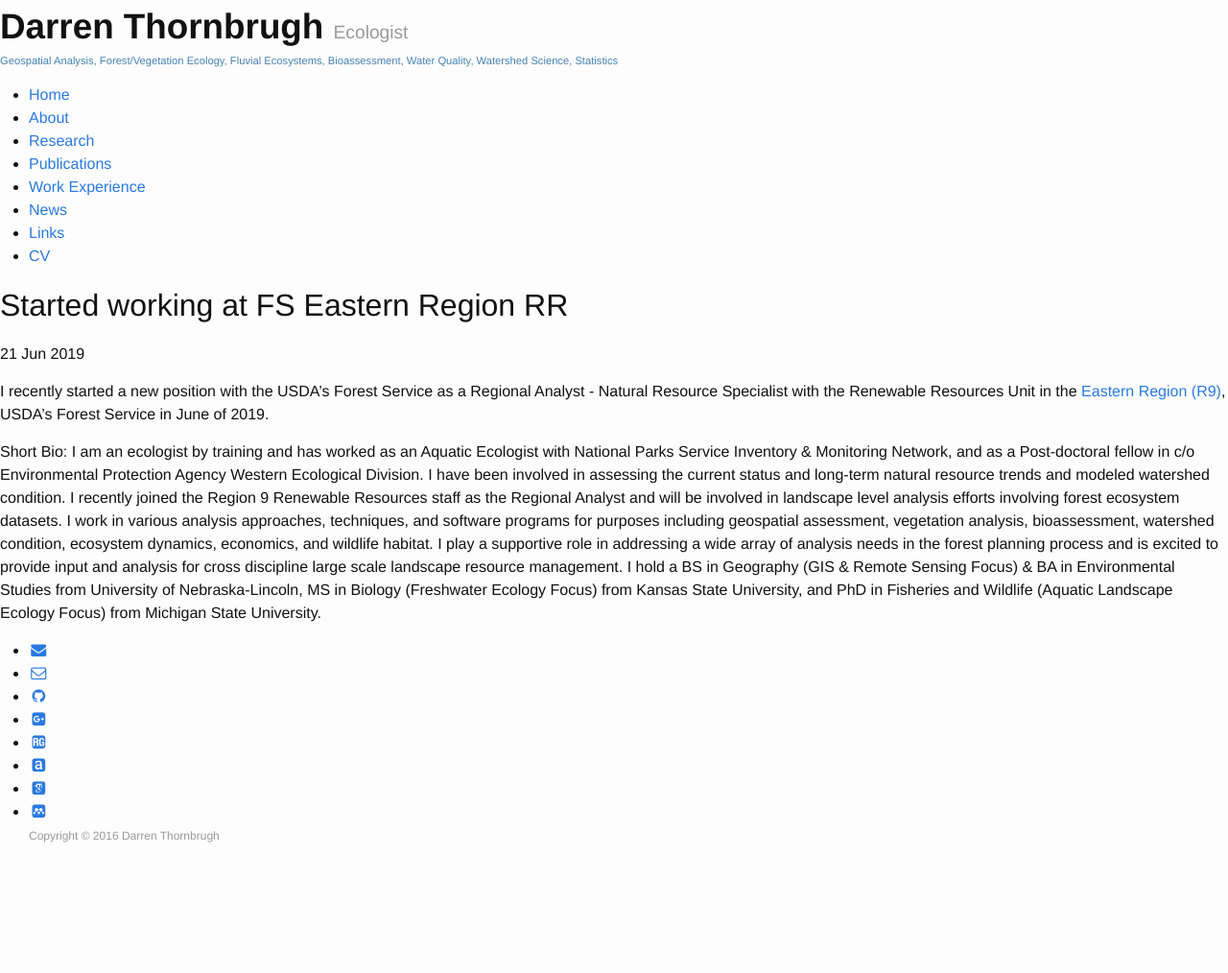
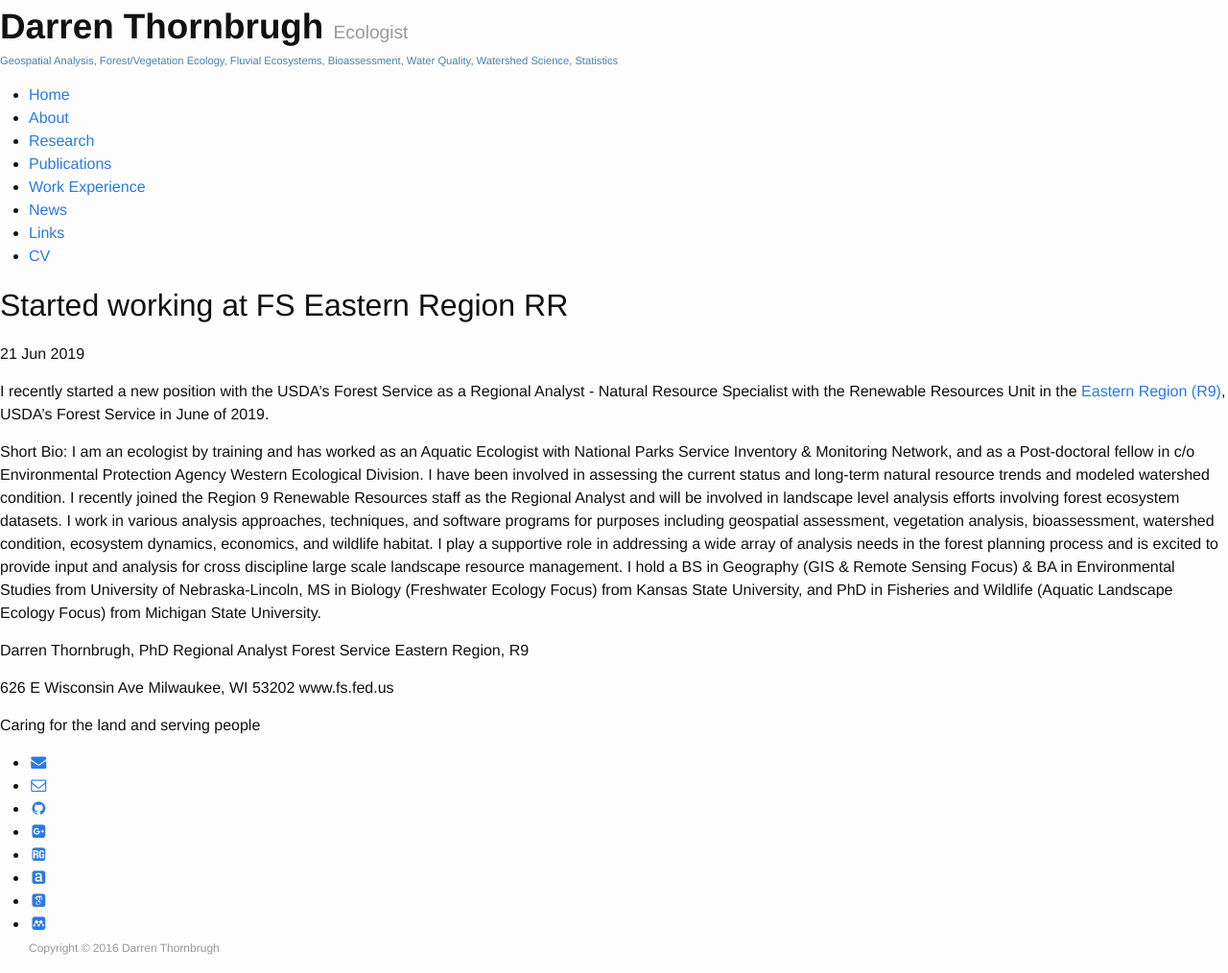
Before and after one commit to dthor/dthor.github.io, a Jekyll site: the page built from _posts/2019-06-21-Started-working-at-FS-Eastern-Region-RR.md, in a window 1280 px wide. Shown: the whole page at 96% size. Built offline with Jekyll 4.4.1, drawn with Linux system fonts in a browser that asks for light colours; nearby versions of some CDN libraries; some web fonts are replaced; before the commit the page ends 900 px from its top, so only the background shows below that.

Commit message:
Update 2019-06-21-Started-working-at-FS-Eastern-Region-RR.md
sig

```diff
--- a/_posts/2019-06-21-Started-working-at-FS-Eastern-Region-RR.md
+++ b/_posts/2019-06-21-Started-working-at-FS-Eastern-Region-RR.md
@@ -8,3 +8,14 @@ I recently started a new position with the USDA's Forest Service as a Regional A
 
 Short Bio:
 I am an ecologist by training and has worked as an Aquatic Ecologist with National Parks Service Inventory & Monitoring Network, and as a Post-doctoral fellow in c/o Environmental Protection Agency Western Ecological Division. I have been involved in assessing the current status and long-term natural resource trends and modeled watershed condition. I recently joined the Region 9 Renewable Resources staff as the Regional Analyst and will be involved in landscape level analysis efforts involving forest ecosystem datasets. I work in various analysis approaches, techniques, and software programs for purposes including geospatial assessment, vegetation analysis, bioassessment, watershed condition, ecosystem dynamics, economics, and wildlife habitat. I play a supportive role in addressing a wide array of analysis needs in the forest planning process and is excited to provide input and analysis for cross discipline large scale landscape resource management. I hold a BS in Geography (GIS & Remote Sensing Focus) & BA in Environmental Studies from University of Nebraska-Lincoln, MS in Biology (Freshwater Ecology Focus) from Kansas State University, and PhD in Fisheries and Wildlife (Aquatic Landscape Ecology Focus) from Michigan State University.
+
+Darren Thornbrugh, PhD
+Regional Analyst
+Forest Service
+Eastern Region, R9
+
+626 E Wisconsin Ave
+Milwaukee, WI 53202
+www.fs.fed.us
+
+Caring for the land and serving people
```
